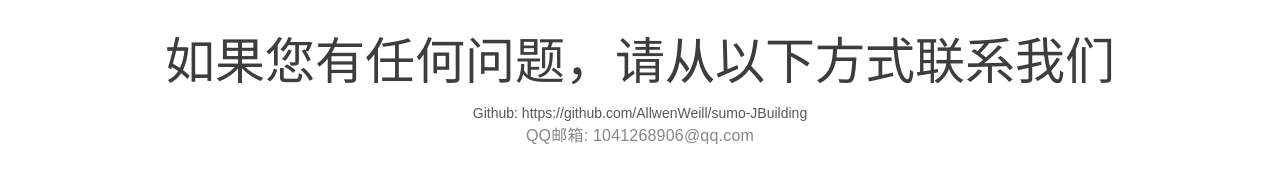
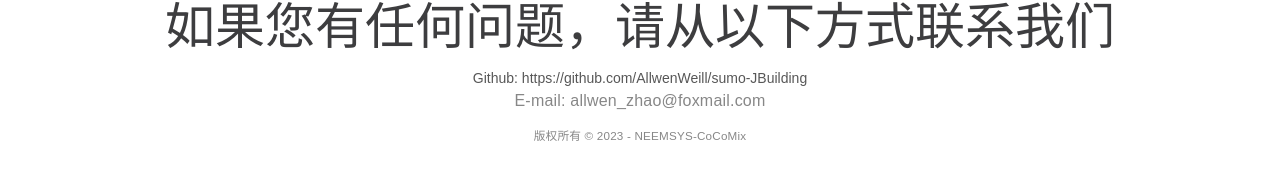
Before and after one commit to AllwenWeill/sumo-JBuilding, a plain HTML site: page resources/helper.html in a window 1280 px wide. Shown: the part 322-504 px from the top of the page. Drawn offline with Linux system fonts and the light colour scheme; a web font is replaced by a local one.

```diff
--- a/resources/helper.html
+++ b/resources/helper.html
@@ -40,8 +40,11 @@
                 <h1 class="wow fadeInUp" data-wow-delay="0.6s">如果您有任何问题，请从以下方式联系我们</h1>
                 <a href="https://github.com/AllwenWeill/sumo-JBuilding" target="_blank">Github:
                     https://github.com/AllwenWeill/sumo-JBuilding</a>
-                <p>QQ邮箱: 1041268906@qq.com</p>
+                <p>E-mail: allwen_zhao@foxmail.com</p>
             </div>
+            <footer style="text-align: center;">
+                <p style="font-size: smaller;">版权所有 © 2023 - NEEMSYS-CoCoMix</p>
+            </footer>
         </div>
     </div>
 </section>
```
Also changed, not shown: resources/index.html (+3 -0 lines).
